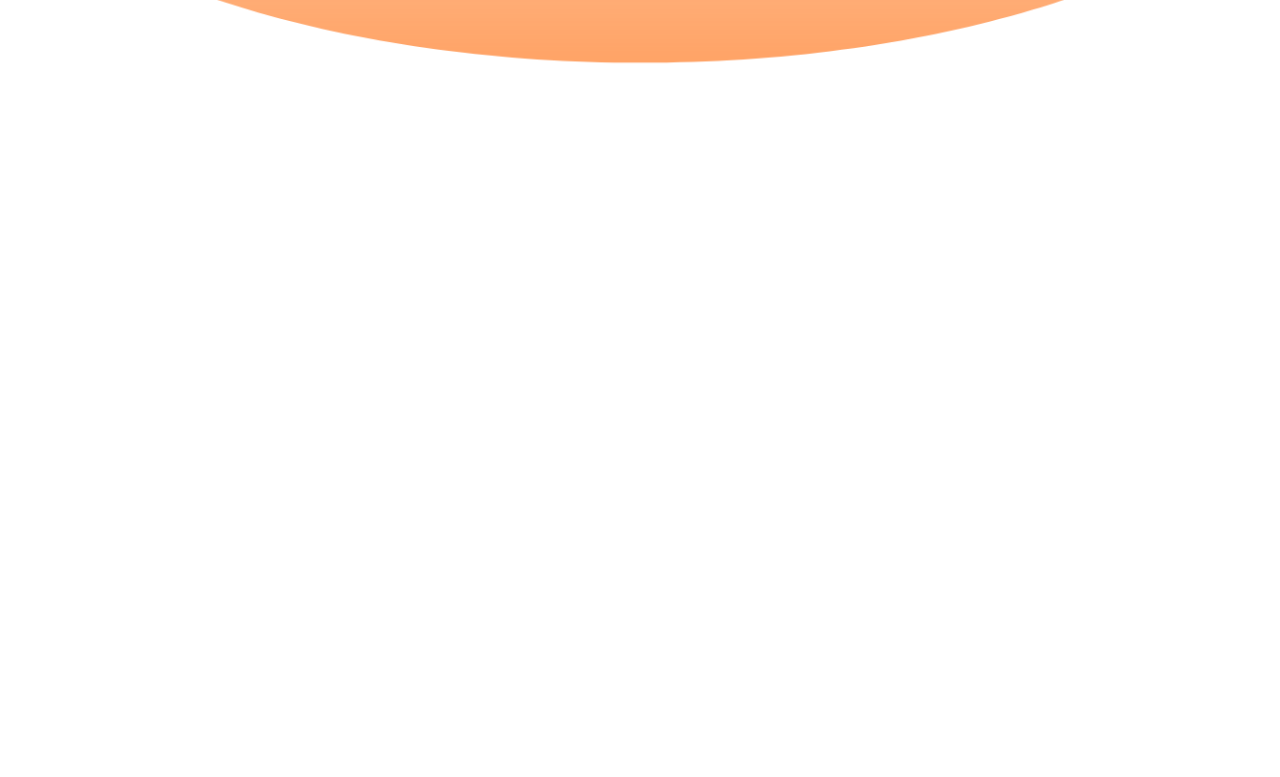
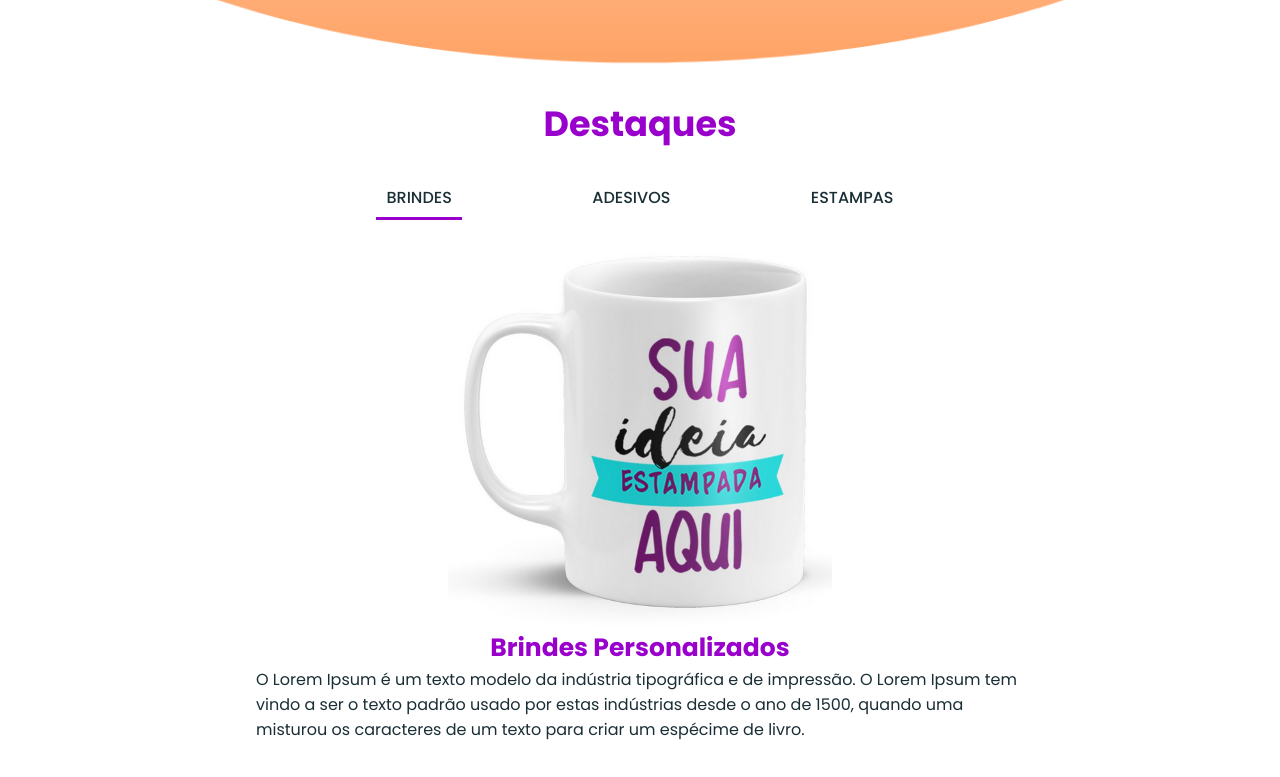
Before and after one commit to cuidaigor/dcolor, a plain HTML site: page index.html in a window 1280 px wide. Shown: the part 1891-2668 px from the top of the page. Drawn offline with Linux system fonts and the light colour scheme.

Commit message:
Section 'Destaques'

```diff
--- a/assets/css/styles.css
+++ b/assets/css/styles.css
@@ -27,7 +27,7 @@ body {
   font-size: 1.6rem;
 }
 
-h1, h2, h3, h4, h5, p, span, a {
+h1, h2, h3, h4, h5, p, span, a, input, button {
   font-family: 'Poppins', sans-serif;
   color: var(--default-color);
 }
@@ -331,6 +331,82 @@ h1, h2, h3, h4, h5, p, span, a {
   margin-left: 10px;
 }
 
+
+/*#################*/
+/* ## DESTAQUES ## */
+
+#destaques .tabs {
+  min-width: 320px;
+  max-width: 768px;
+  margin: 0 auto;
+}
+
+#destaques .tabs h1 {
+  font-size: 3.5rem;
+  color: var(--main-color);
+  text-align: center;
+  margin: 25px auto;
+}
+
+#destaques .tabs .tab-links {
+  display: flex;
+  justify-content: space-evenly;
+}
+
+#destaques .tabs .tab-links button {
+  border: none;
+  background: transparent;
+  text-transform: uppercase;
+  font-size: 1.6rem;
+  font-weight: 500;
+  padding: 10px;
+  outline: none;
+  cursor: pointer;
+  position: relative;
+}
+
+#destaques .tabs .tab-links button::after {
+  position: absolute;
+  bottom: 0;
+  left: 0;
+  content: "";
+  height: 3px;
+  width: 0%;
+  background-color: var(--main-color);
+  transition: .4s;
+}
+
+#destaques .tabs .tab-links button:hover::after,
+#destaques .tabs .tab-links button.active::after  {
+  width: 100%;
+}
+
+#destaques .tabs .tab-content {
+  margin-top: 25px;
+}
+
+#destaques .tabs .tab-content img {
+  width: 50%;
+  display: block;
+  margin: 0 auto;
+}
+
+#destaques .tabs .tab-content h2 {
+  font-size: 2.5rem;
+  text-align: center;
+  color: var(--main-color);
+}
+
+#destaques .tabs .tab-content p {
+  font-size: 1.6rem;
+}
+
+#destaques .tabs .tab-content>section {
+  animation: up 1s;
+}
+
+
+
 /* ############################ */
 /* MEDIA QUERIES */
 
@@ -557,3 +633,14 @@ h1, h2, h3, h4, h5, p, span, a {
   opacity: 1;
   transform: translate3d(0px, 0px, 0px);
 }
+
+@keyframes up {
+  from {
+    opacity: 0;
+    transform: translateY(15px);
+  }
+
+  to {
+    opacity: 1;
+  }
+}
--- /dev/null
+++ b/assets/scripts/script.js
@@ -0,0 +1,61 @@
+const $ = document.querySelector.bind(document);
+
+const html = {
+  links: [...$('.tab-links').children],
+  contents: [...$('.tab-content').children],
+  defaultTab: $('[data-default')
+}
+
+function TabNavigation() {
+
+  function hideAllTabContent() {
+    const contents = html.contents;
+    contents.forEach(section => {
+      section.style.display = "none";
+    });
+  }
+
+  function removeAllActiveClass() {
+    html.links.forEach(tab => {
+      tab.className = tab.className.replace(" active", "");
+    });
+  }
+
+  function showCurrentTab(id) {
+    const tabContent = $('#'+id);
+    tabContent.style.display = "block";
+  }
+
+  function selectTab(event) {
+    hideAllTabContent();
+    removeAllActiveClass();
+
+    const target = event.currentTarget;
+    showCurrentTab(target.dataset.id);
+
+    target.className += " active";
+  }
+
+  function listenForChange() {
+    html.links.forEach(tab => {
+      tab.addEventListener('click', selectTab)
+    });
+  }
+
+  function init() {
+    hideAllTabContent();
+    listenForChange();
+
+    html.defaultTab.click();
+  }
+
+  return {
+    init
+  }
+
+}
+
+window.addEventListener('load', () => {
+  const tabNavigation = TabNavigation();
+  tabNavigation.init();
+})
--- a/index.html
+++ b/index.html
@@ -40,7 +40,7 @@
             </li>
 
             <li class="menu-item">
-              <a href="#">DESTAQUES</a>
+              <a href="#destaques">DESTAQUES</a>
             </li>
 
             <li class="menu-item">
@@ -91,7 +91,7 @@
 
       <div class="counter-card" data-animate="up">
         <i class="icon-printer"></i>
-        <h1>1.000</h1>
+        <h1 class="number">1.000</h1>
         <p>Impressões</p>
       </div>
 
@@ -152,10 +152,54 @@
 
   </div>
 
+  <div id="destaques" class="container">
+
+
+    <div class="tabs" data-animate="up">
+      <h1>Destaques</h1>
+
+      <div class="tab-links">
+        <button data-id="brindes" data-default>Brindes</button>
+        <button data-id="adesivos">Adesivos</button>
+        <button data-id="estampas">Estampas</button>
+      </div>
+
+      <div class="tab-content">
+
+        <section id="brindes">
+          <img src="assets/img/destaques/caneca.jpg" alt="Brindes personalizados">
+          <h2>Brindes Personalizados</h2>
+          <p>O Lorem Ipsum é um texto modelo da indústria tipográfica e de impressão. O Lorem Ipsum
+            tem vindo a ser o texto padrão usado por estas indústrias desde o ano de 1500, quando
+            uma misturou os caracteres de um texto para criar um espécime de livro.</p>
+        </section>
+
+        <section id="adesivos">
+          <img src="assets/img/destaques/adesivo.jpg" alt="Adesivos personalizados">
+          <h2>Adesivos Personalizados</h2>
+          <p>Este texto não só sobreviveu 5 séculos, mas também o salto para a tipografia
+            electrónica, mantendo-se essencialmente inalterada.</p>
+        </section>
+
+        <section id="estampas">
+          <img src="assets/img/destaques/almofada.jpg" alt="Estampas personalizados">
+          <h2>Estampas Personalizadas</h2>
+          <p>Foi popularizada nos anos 60 com a disponibilização das folhas de Letraset, que
+            continham passagens com Lorem Ipsum, e mais recentemente com os programas de publicação
+            como o Aldus PageMaker que incluem versões do Lorem Ipsum.</p>
+        </section>
+
+      </div>
+
+    </div>
+
+  </div>
+
   <div style="height: 100vh;">
 
   </div>
 
+  <script src="assets/scripts/script.js"></script>
   <script src="assets/scripts/menu.js"></script>
   <script src="assets/scripts/animate.js"></script>
 </body>
```
Also changed, not shown: assets/img/destaques/adesivo.jpg (added), assets/img/destaques/almofada.jpg (added), assets/img/destaques/banner.png (added), assets/img/destaques/caneca.jpg (added).
